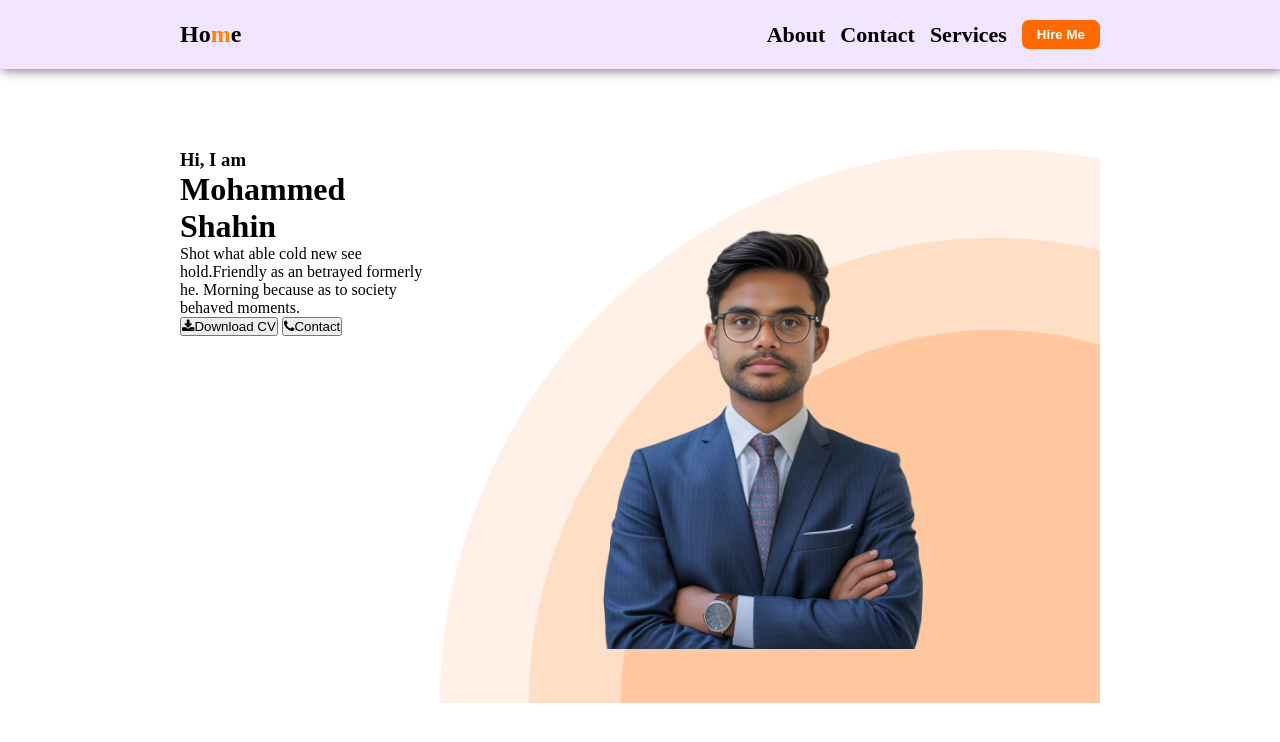
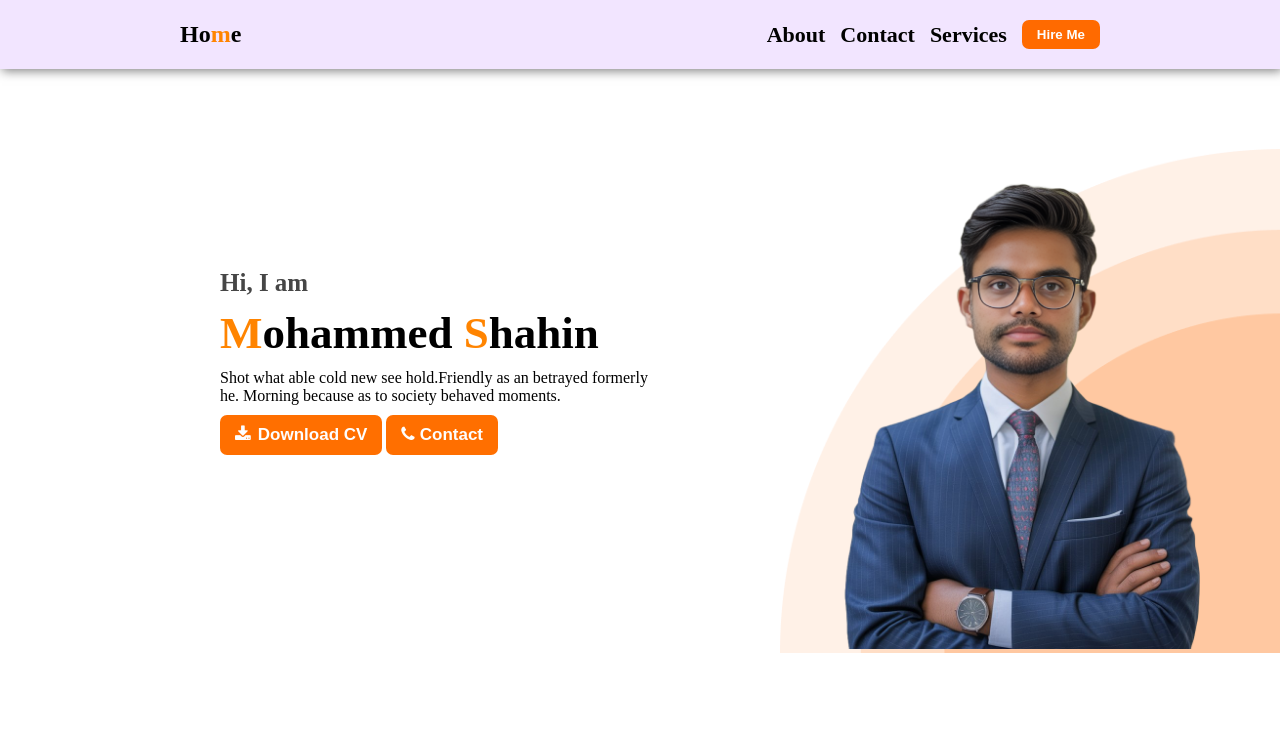
Before and after one commit to Mohammed4301/my-portfolio, a plain HTML site: page index.html in a window 1280 px wide. Drawn offline with Linux system fonts and the light colour scheme.

Commit message:
add section

```diff
--- a/index.html
+++ b/index.html
@@ -21,7 +21,7 @@
     <div class="banner">
         <div class="titleBanner">
             <h3>Hi, I am</h3>
-            <h1>Mohammed Shahin</h1>
+            <h1><span style="color: rgb(255, 132, 0);">M</span>ohammed <span style="color: rgb(255, 132, 0);">S</span>hahin</h1>
             <p>Shot what able cold new see hold.Friendly as an betrayed formerly <br> he. Morning because as to society behaved moments.</p>
             <button><i class="fa fa-download"></i>Download CV</button>
             <button><i class="fa fa-phone"></i>Contact</button>
--- a/style.css
+++ b/style.css
@@ -41,19 +41,58 @@ nav li a:hover{
     color: rgb(140, 135, 135);
 }
 .img img{
-    width: 450px;
+    width: 500px;
+    height: 500px;
+    object-fit: cover;
 }
 .banner{
     display: flex;
     justify-content: space-between;
-    padding: 80px 180px;
-
+    padding: 80px 0px;
 }
 .img{
     background-image: url(portfolio-resources/images/header_bg.png);
-    width: 100%;
+    width: 500px;
     background-size: cover;
     align-items: center;
     text-align: center;
-    padding: 50px;
 }
+.titleBanner{
+    margin-left: 220px;
+    margin-top: 120px;
+
+}
+.titleBanner h3{
+    font-size: 25px;
+    font-weight: bold;
+    color: #464646;
+    margin-bottom: 10px;
+}
+.titleBanner h1{
+    font-size: 45px;
+    font-weight: bold;
+}
+.titleBanner p{
+    margin-top: 10px;
+    margin-bottom: 10px;
+}
+.titleBanner button{
+    padding: 10px 15px;
+    font-size: 17px;
+    background-color: rgb(255, 111, 0);
+    border-radius: 7px;
+    border: none;
+    color: #fefefe;
+    font-weight: bold;
+    transition: .7s ease-in;
+}
+.fa-phone{
+    margin-right: 5px;
+    font-size: 17px;
+}
+.fa-download{
+    margin-right: 7px;
+}
+.titleBanner button:hover{
+    background-color: rgba(248, 89, 3, 0.622);
+}
```
